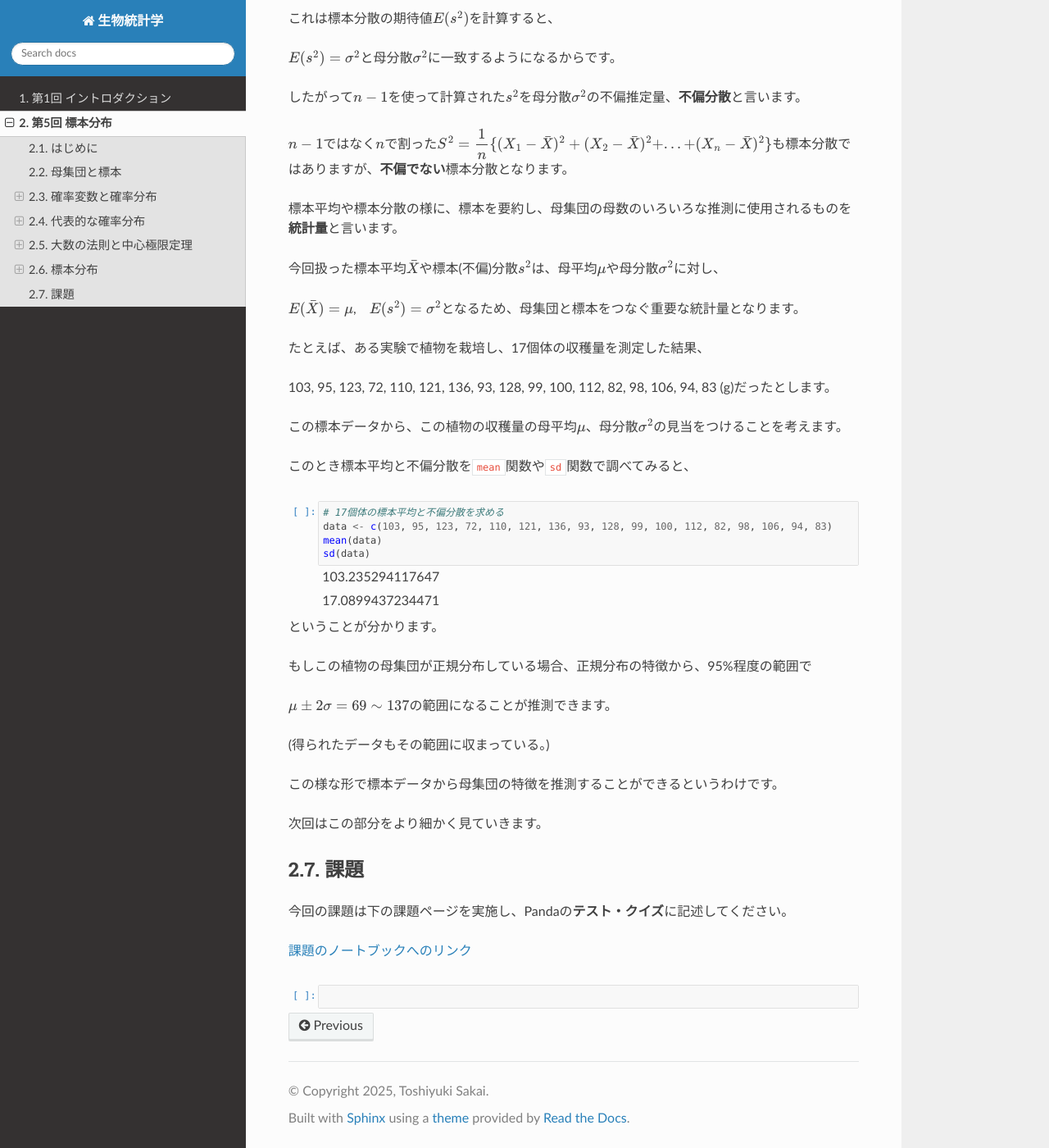
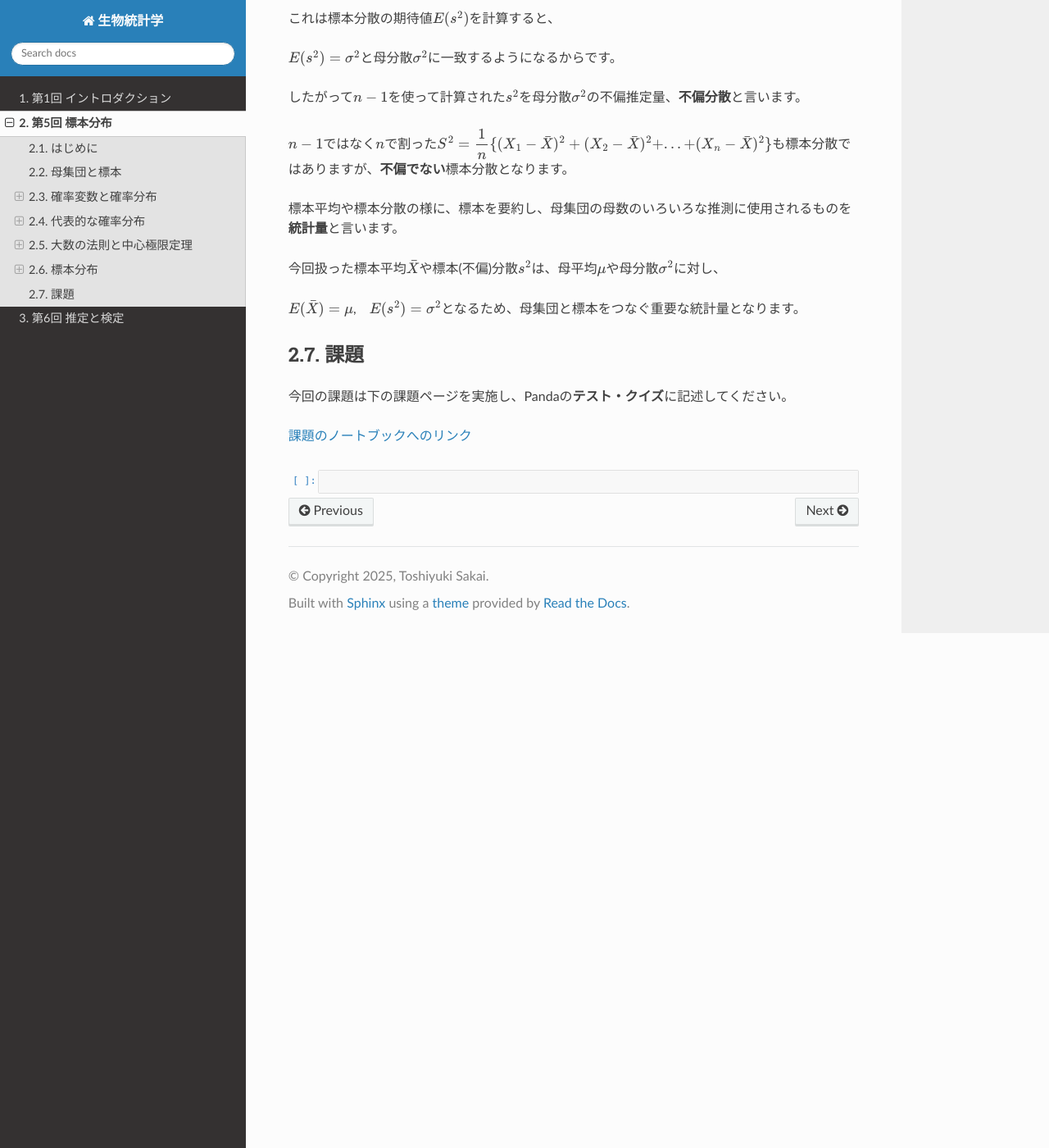
Before and after one commit to slt666666/biostatistics_text, a Sphinx documentation site: the page built from source/notebooks/chapter5.ipynb, in a window 1280 px wide and 1400 px high, scrolled down 36377 px. Shown: the whole window at 82% size. Built offline with Sphinx 7.4.7 and the Read the Docs theme 3.1.0, drawn with Linux system fonts in a browser that asks for light colours; pages that are not in the unit, such as notebooks, are missing from menus.

Commit message:
update c6

```diff
--- a/source/index.rst
+++ b/source/index.rst
@@ -29,7 +29,7 @@ Rでの実習には.ipynbファイルをGoogle Colaboratoryで開いて行いま
    notebooks/chapter3
    notebooks/chapter4
    notebooks/chapter5
-   .. notebooks/chapter6
+   notebooks/chapter6
    .. notebooks/chapter7
    .. notebooks/chapter8
    .. notebooks/chapter9
```
Also changed, not shown: source/_static/colab_notebook/chapter5.ipynb, source/notebooks/chapter5.ipynb.
